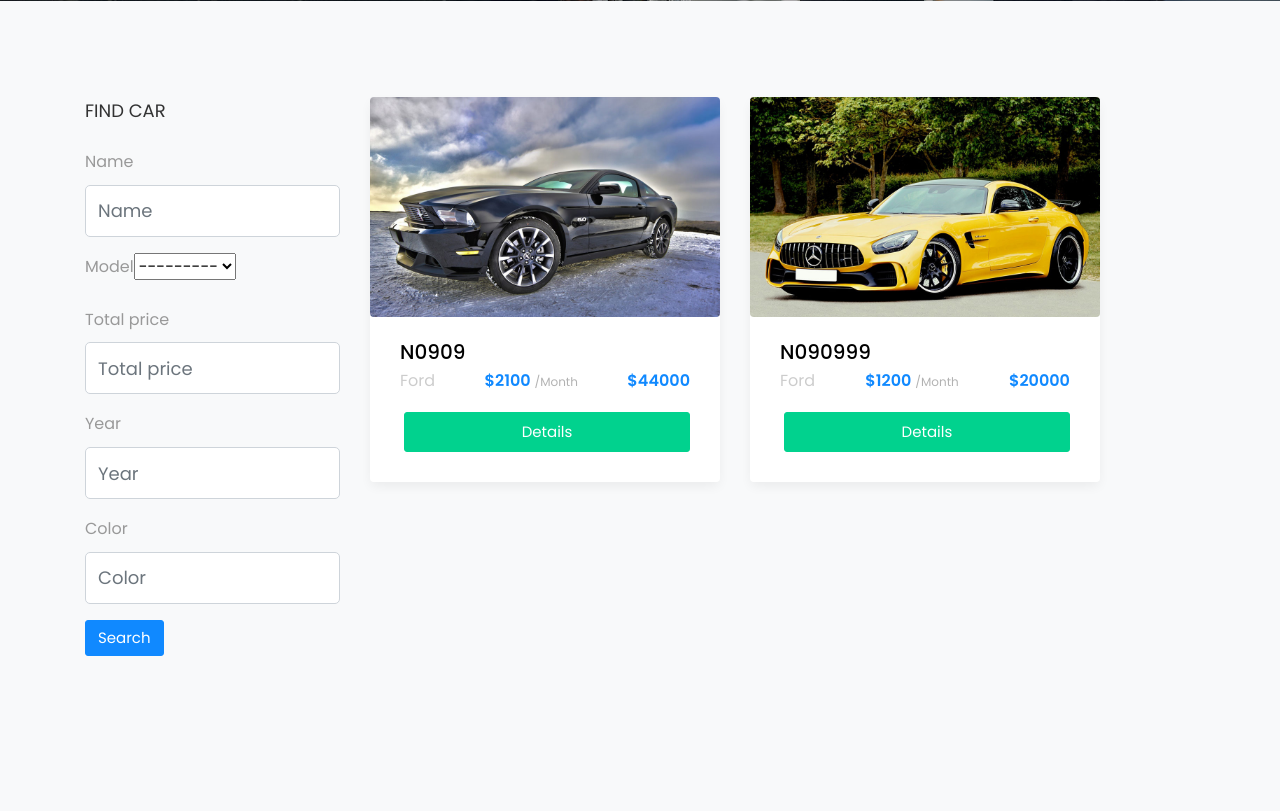
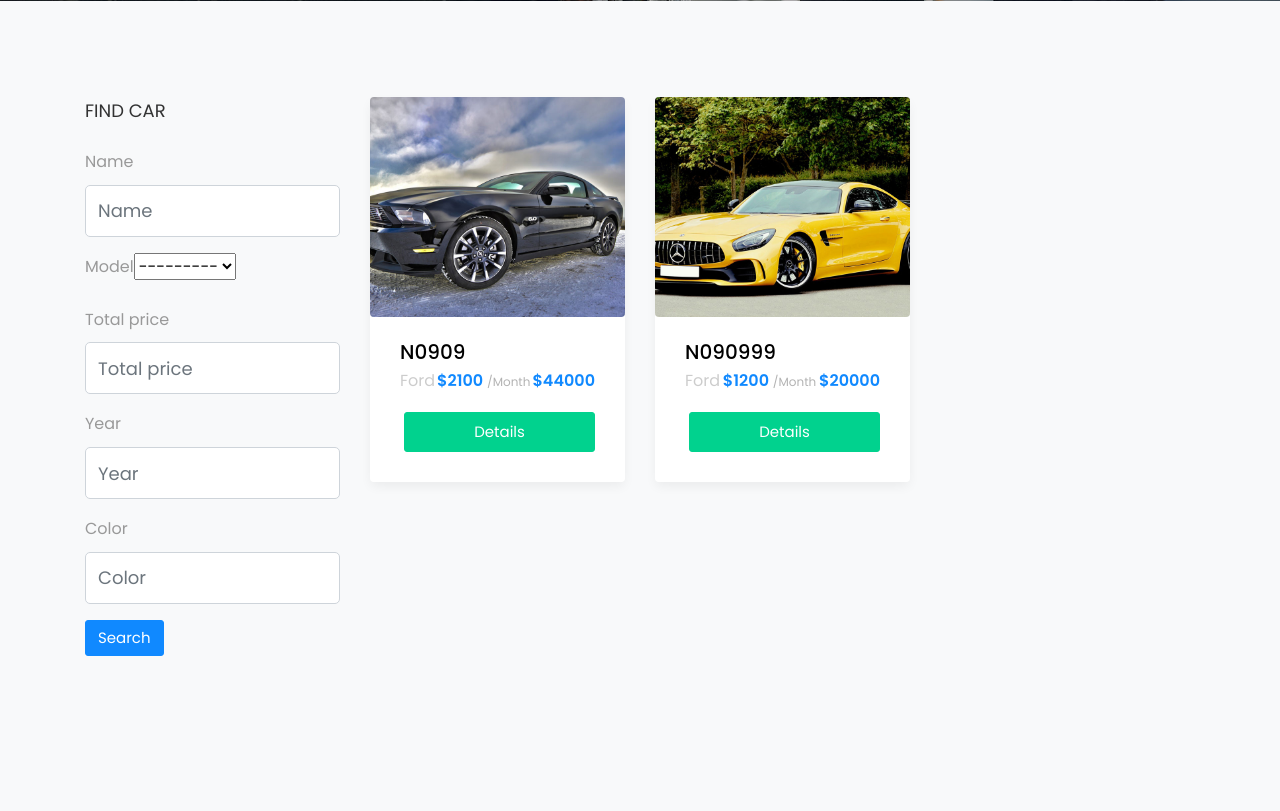
Before and after one commit to Mmy2000/carbook, a Django app: page /cars/ in a window 1280 px wide. Shown: the part 599-1410 px from the top of the page. Run offline with Django 4.2, Linux system fonts and the light colour scheme; data comes from the database, SQL or seed files in the repository; some libraries are stand-ins or nearby versions; some web fonts are replaced.

Commit message:
updating

```diff
--- a/cars/templates/cars/car_list.html
+++ b/cars/templates/cars/car_list.html
@@ -36,7 +36,7 @@ Cars
 
 				</div>
             {% for car in object_list %}
-            <div class="col-md-4">
+            <div class="col-md-3">
                 <div class="car-wrap rounded ftco-animate">
                     <div class="img rounded d-flex align-items-end"
                         style="background-image: url({{car.image_cover.url}});">
```
